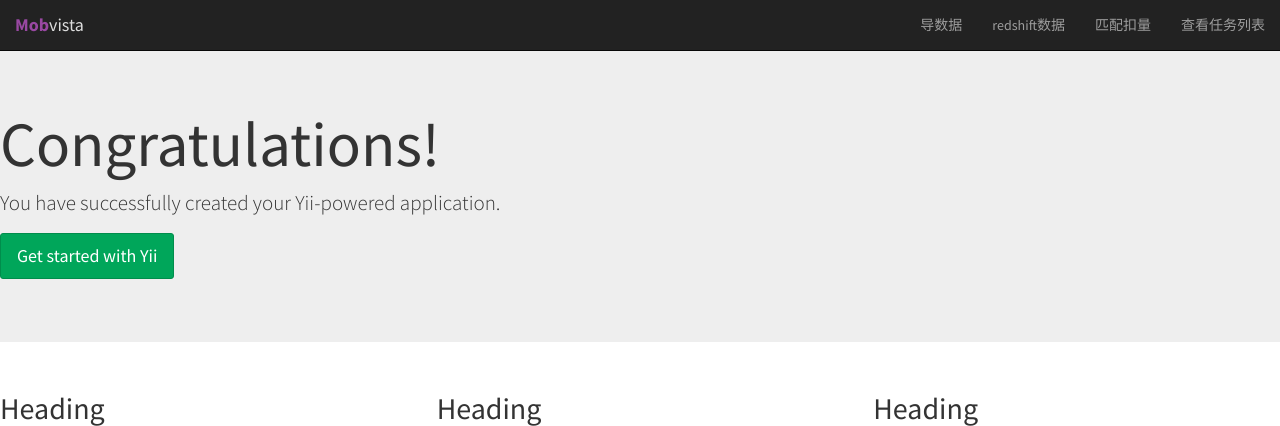
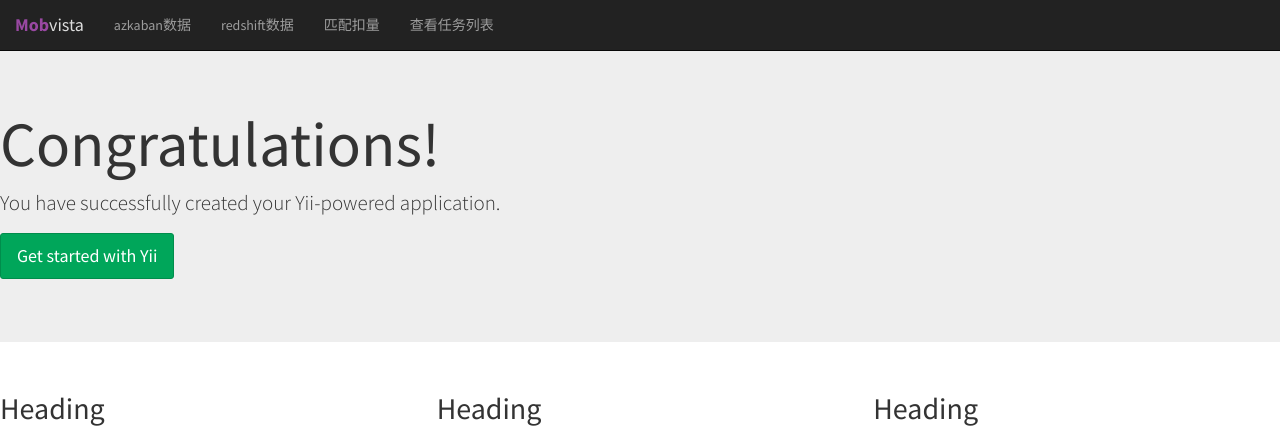
Before and after one commit to Similac/rubo, a Yii app: template views/site/index.php in a window 1280 px wide. Shown: the top 426 px of the page. Run offline with PHP 8.4 and a stand-in for Yii, Linux system fonts and the light colour scheme; the template is opened without the code that fills it, so the values that code supplies are empty; some libraries are stand-ins or nearby versions.

Commit message:
2018-3-26

```diff
--- a/views/layouts/main.php
+++ b/views/layouts/main.php
@@ -51,8 +51,8 @@ AppAsset::register($this);
             </div>
         </div>
         <div id="navbar" class="navbar-collapse collapse" aria-expanded="false" style="height: 1px;">
-          <ul class="nav navbar-nav navbar-right">
-            <li><a href='<?php echo Url::toRoute(['load/index'])?>'>导数据</a></li>
+          <ul class="nav navbar-nav navbar-right pull-left">
+            <li><a href='<?php echo Url::toRoute(['load/index'])?>'>azkaban数据</a></li>
             <li><a href='<?php echo Url::toRoute(['redshift/index'])?>'>redshift数据</a></li>
             <li><a href='<?php echo Url::toRoute(['redshift/deducted'])?>'>匹配扣量</a></li>
             <li><a href='<?php echo Url::toRoute(['load/list'])?>'>查看任务列表</a></li>
```
